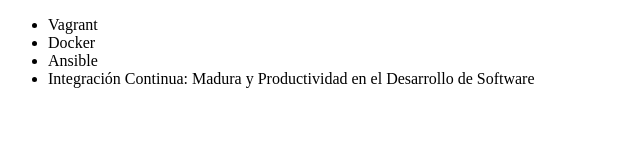
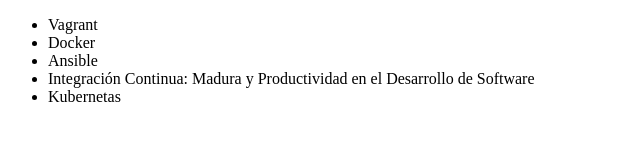
Before and after one commit to Shinji-Ik/alura-git, a plain HTML site: page index.html in a window 1280 px wide. Shown: the full height of the page, 0-640 px from the left. Drawn offline with Linux system fonts and the light colour scheme.

Commit message:
Agregando curso de Kubernetes

```diff
--- a/index.html
+++ b/index.html
@@ -12,6 +12,7 @@
         <li>Docker</li>
         <li>Ansible</li>
         <li>Integración Continua: Madura y Productividad en el Desarrollo de Software</li>
+        <li>Kubernetas</li>
     </ul>
 </body>
 </html>
```
